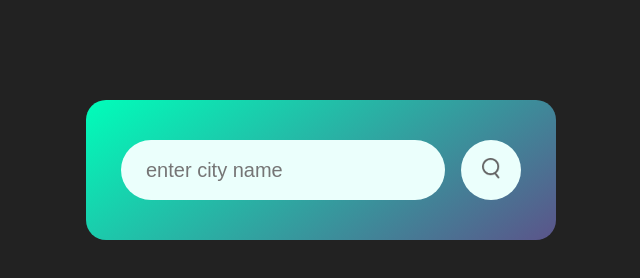
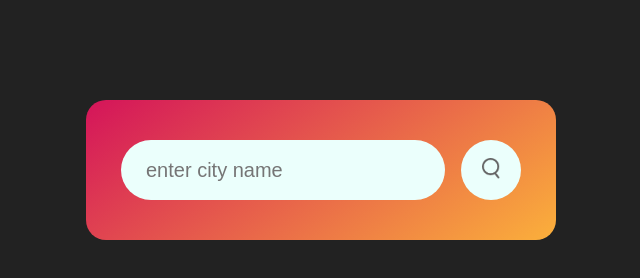
Before and after one commit to Shaifan2407/Weather-App, a plain HTML site: page index.html in a window 1280 px wide. Shown: the whole page, without its empty margins (319-959 px from the left). Drawn offline with Linux system fonts and the light colour scheme.

Commit message:
Update style.css

```diff
--- a/style.css
+++ b/style.css
@@ -10,7 +10,7 @@ body{
 .card{
     width: 90%;
     max-width: 470px;
-    background: linear-gradient(145deg, #00feba, #5b548a);
+    background: linear-gradient(145deg, #D4145A, #FBB03B);
     color: #fff;
     margin: 100px auto 0;
     border-radius: 20px;
```
